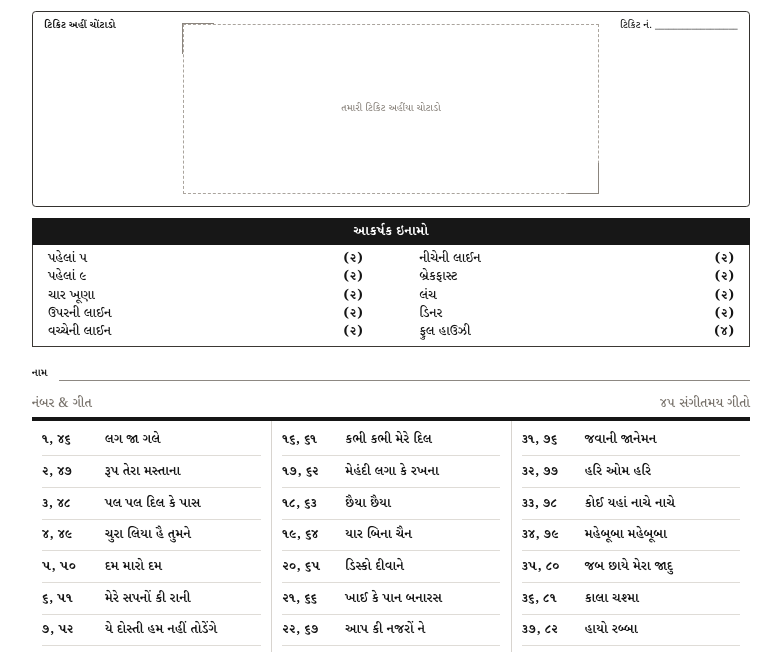
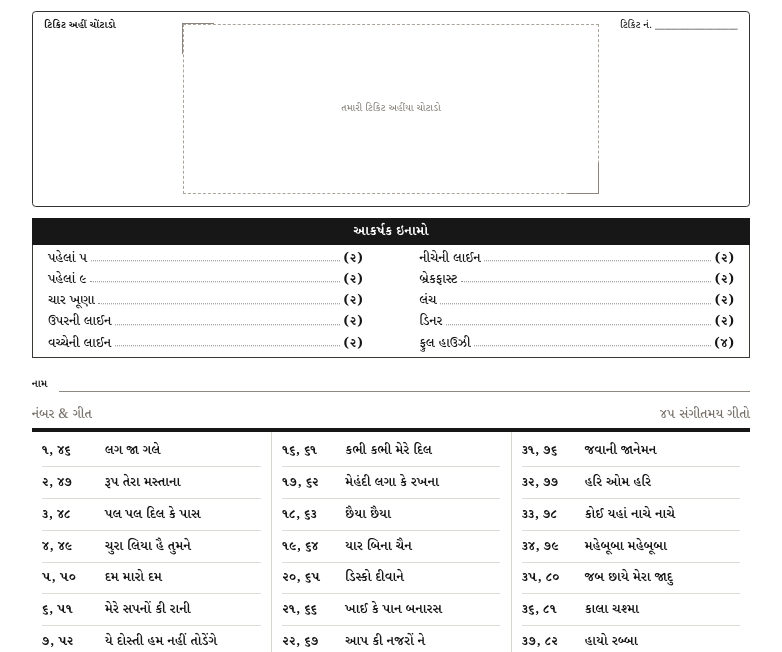
Before and after one commit to git-jainamshah/djmm-musical-housie, a website: page templates/djmm-musical-housie-a4.html in a window 1280 px wide. Shown: the part 141-793 px from the top of the page, without its empty margins (6-788 px from the left). Drawn offline with Linux system fonts and the light colour scheme.

Commit message:
style: add dotted leaders to PDF prizes

```diff
--- a/templates/djmm-musical-housie-a4.html
+++ b/templates/djmm-musical-housie-a4.html
@@ -134,19 +134,34 @@
       font-weight: 700;
     }
     .prize-grid {
-      height: 27mm;
+      height: 30mm;
       padding: 1.5mm 4mm;
       border: 0.35mm solid #3b3834;
       border-top: 0;
       display: grid;
       grid-template-columns: 1fr 1fr;
-      gap: 0.4mm 15mm;
+      row-gap: 1.2mm;
+      column-gap: 15mm;
       font-size: 10pt;
       line-height: 1.15;
       font-weight: 500;
     }
-    .prize { display: flex; align-items: center; justify-content: space-between; gap: 3mm; }
-    .prize b { font-weight: 700; }
+    .prize {
+      display: grid;
+      grid-template-columns: auto minmax(8mm, 1fr) auto;
+      align-items: center;
+      column-gap: 1mm;
+    }
+    .prize::before {
+      content: "";
+      grid-column: 2;
+      grid-row: 1;
+      align-self: center;
+      border-bottom: 0.3mm dotted #8d8882;
+      transform: translateY(0.6mm);
+    }
+    .prize > span { grid-column: 1; grid-row: 1; }
+    .prize b { grid-column: 3; grid-row: 1; font-weight: 700; }
     .name-line {
       margin-top: 2.5mm;
       height: 6.5mm;
```
Also changed, not shown: 1 other file.
